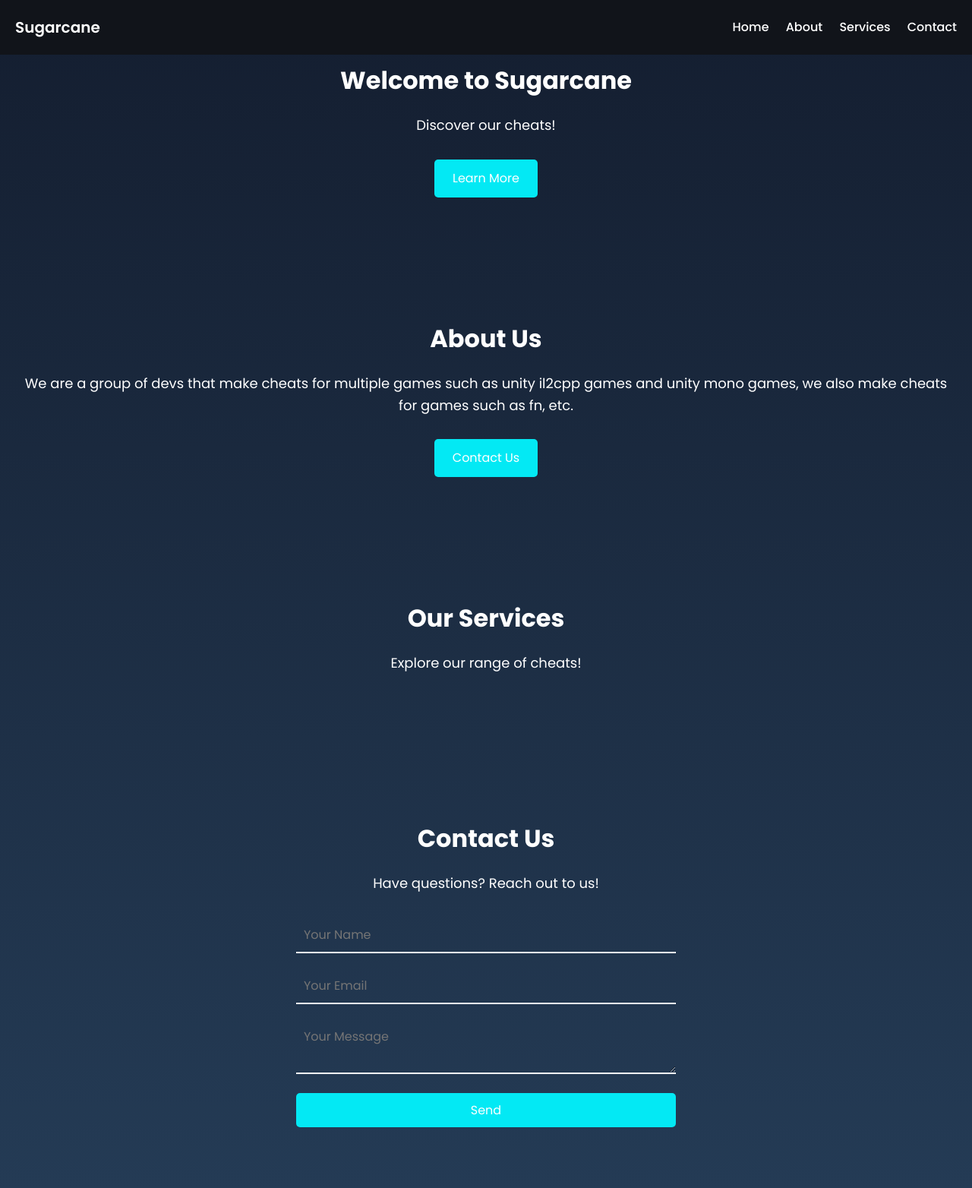
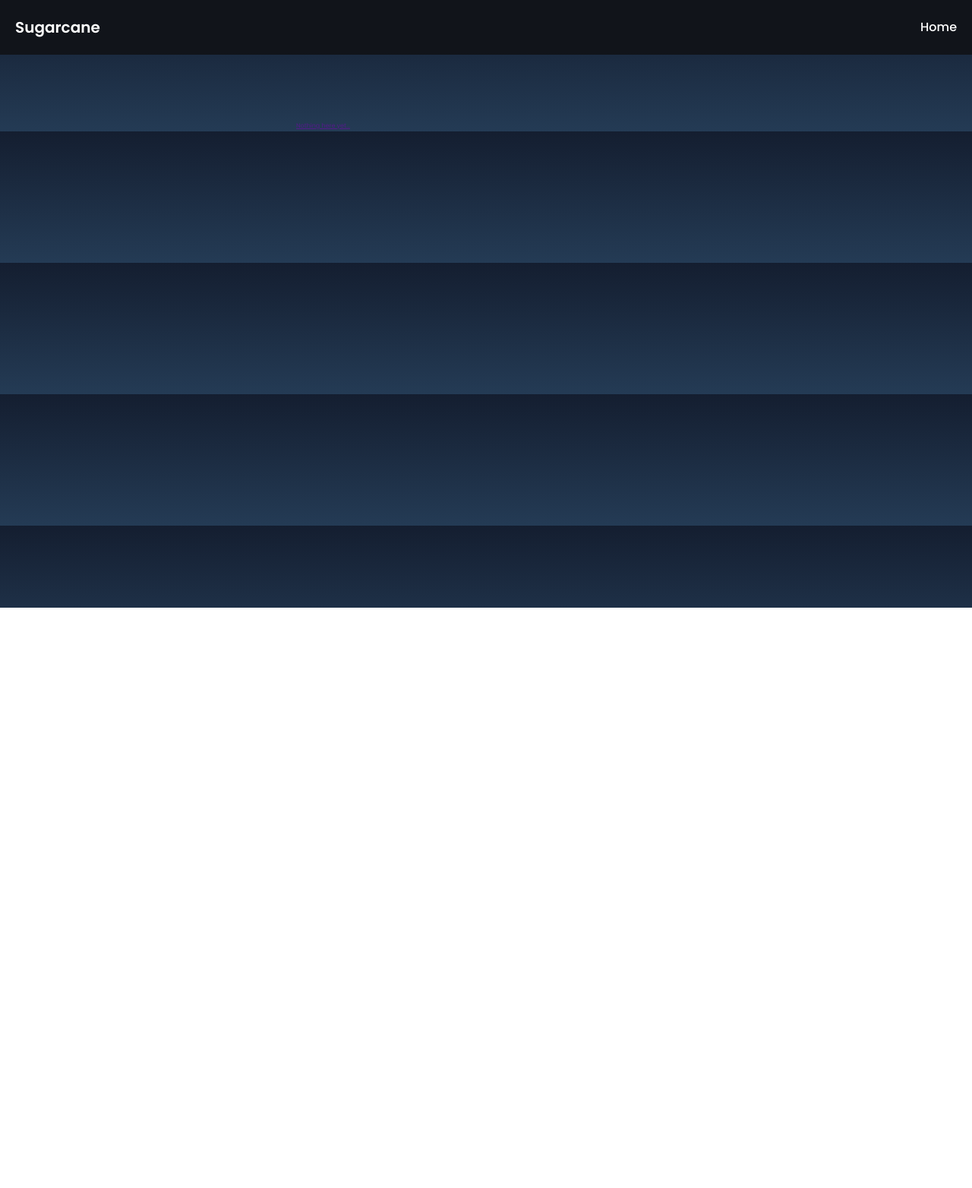
Before and after one commit to iwalkwithastickk/iwalkwithastickk.github.io, a plain HTML site: page index.html in a window 1280 px wide. Shown: the whole page at 76% size. After the commit the page ends 800 px from the top, so only its background shows below. Drawn offline with Linux system fonts and the light colour scheme.

Commit message:
Update index.html

```diff
--- a/index.html
+++ b/index.html
@@ -16,34 +16,26 @@
         <a href="#" class="logo">Sugarcane</a>
         <nav>
             <a href="#home" class="active">Home</a>
-            <a href="#about">About</a>
-            <a href="#services">Services</a>
-            <a href="#contact">Contact</a>
         </nav>
     </header>
-    <section id="home">
-        <h1>Welcome to Sugarcane</h1>
-        <p>Discover our cheats!</p>
-        <a href="#about" class="cta-button">Learn More</a>
-    </section>
-    <section id="about">
-        <h2>About Us</h2>
-        <p>We are a group of devs that make cheats for multiple games such as unity il2cpp games and unity mono games, we also make cheats for games such as fn, etc.</p>
-        <a href="#contact" class="cta-button">Contact Us</a>
-    </section>
-    <section id="services">
-        <h2>Our Services</h2>
-        <p>Explore our range of cheats!</p>
-    </section>
-    <section id="contact">
-        <h2>Contact Us</h2>
-        <p>Have questions? Reach out to us!</p>
-        <form>
-            <input type="text" placeholder="Your Name">
-            <input type="email" placeholder="Your Email">
-            <textarea placeholder="Your Message"></textarea>
-            <button type="submit">Send</button>
-        </form>
-    </section>
+    <section id="home"></section>
 </body>
 </html>
+
+<html lang="en">
+<head>
+    <meta charset="UTF-8">
+    <meta http-equiv="X-UA-Compatible" content="IE=edge">
+    <meta name="viewport" content="width=device-width, initial-scale=1.0">
+    <title>Sugarcane</title>
+    <link rel="stylesheet" href="style.css">
+
+</head>
+<body>
+    <div class="login-box">
+        <form>
+            <a href=""><p class="button">Nothing here yet...</p></a>
+        </form>
+    </div>
+</body>
+</html>
```
